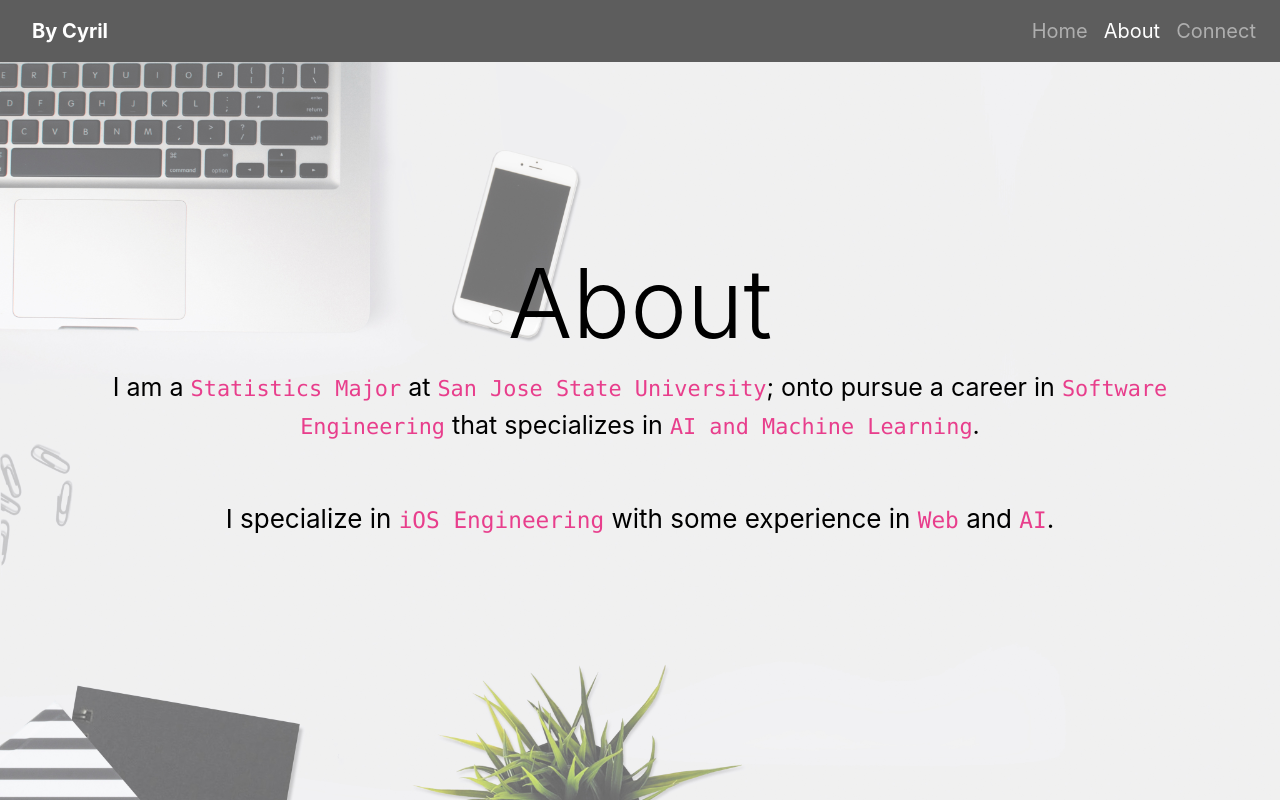
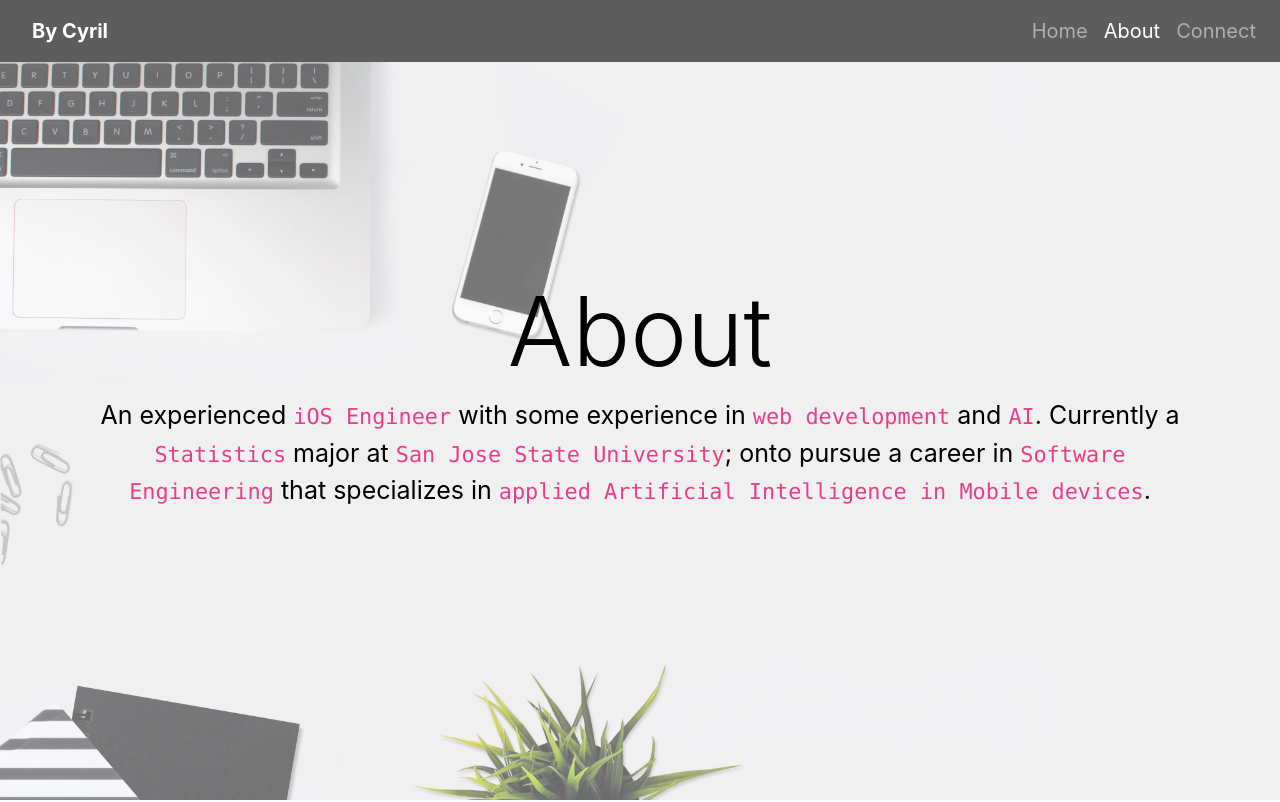
Before and after one commit to ByCyril/ByCyril, a React (Create React App) app in the folder public/: page /about in a window 1280 px wide. Shown: the top 802 px of the page. Built offline with nearby package versions, Linux system fonts and the light colour scheme.

Commit message:
updated about

```diff
--- a/public/public/index.html
+++ b/public/public/index.html
@@ -10,20 +10,9 @@
       content="width=device-width, initial-scale=1, shrink-to-fit=no"
     />
     <meta name="theme-color" content="#e83e8c" />
-    <!--
-      manifest.json provides metadata used when your web app is added to the
-      homescreen on Android. See https://developers.google.com/web/fundamentals/web-app-manifest/
-    -->
+
     <link rel="manifest" href="%PUBLIC_URL%/manifest.json" />
-    <!--
-      Notice the use of %PUBLIC_URL% in the tags above.
-      It will be replaced with the URL of the `public` folder during the build.
-      Only files inside the `public` folder can be referenced from the HTML.
 
-      Unlike "/favicon.ico" or "favicon.ico", "%PUBLIC_URL%/favicon.ico" will
-      work correctly both with client-side routing and a non-root public URL.
-      Learn how to configure a non-root public URL by running `npm run build`.
-    -->
     <title>By Cyril</title>
   </head>
 
@@ -41,21 +30,5 @@
     <noscript>You need to enable JavaScript to run this app.</noscript>
 
     <div id="root"></div>
-    <!--
-      This HTML file is a template.
-      If you open it directly in the browser, you will see an empty page.
-
-      You can add webfonts, meta tags, or analytics to this file.
-      The build step will place the bundled scripts into the <body> tag.
-
-      To begin the development, run `npm start` or `yarn start`.
-      To create a production bundle, use `npm run build` or `yarn build`.
-    -->
   </body>
-
-  <script>
-    $(window).scroll(function() {
-      $(".test").css("opacity", 1 - $(window).scrollTop() / 250);
-    });
-  </script>
 </html>
--- a/public/src/App.css
+++ b/public/src/App.css
@@ -22,7 +22,5 @@
 }
 
 .App-link {
-  /* color: #61dafb; */
-
   color: red;
 }
--- a/public/src/ProjectsData.js
+++ b/public/src/ProjectsData.js
@@ -6,7 +6,8 @@ const Projects = [
       "https://itunes.apple.com/us/app/memo-a-better-notes-app/id1447065759?mt=8&fbclid=IwAR2ulbPB5ACmsAruwbUjt_yLph-yNQNCCcoTAAZjWa210meC-uzbqAnMY5E",
     technologies: "Native iOS in Swift",
     releaseDate: "January 2019",
-    img: "memo.jpeg"
+    img: "memo.jpeg",
+    buttonTitle: "View on App Store"
   },
 
   {
@@ -15,7 +16,8 @@ const Projects = [
     link: "https://itunes.apple.com/us/app/geekweather/id1330278107?mt=8",
     technologies: "Native iOS in Swift",
     releaseDate: "January 2018",
-    img: "geekweather.jpeg"
+    img: "geekweather.jpeg",
+    buttonTitle: "View on App Store"
   },
 
   {
@@ -24,7 +26,8 @@ const Projects = [
     link: "https://filestorks.com",
     technologies: "HTML, CSS, Javascript, and JQuery",
     releaseDate: "October 2017",
-    img: "filestorks.jpeg"
+    img: "filestorks.jpeg",
+    buttonTitle: "View the Site"
   },
   {
     title: "CoreDataBC",
@@ -32,7 +35,8 @@ const Projects = [
     link: "https://github.com/cyrilivargarcia/CoreDataBC",
     technologies: "Swift",
     releaseDate: "September 2018",
-    img: "coredatabc.jpeg"
+    img: "coredatabc.jpeg",
+    buttonTitle: "View on GitHub"
   },
   {
     title: "VisionLive",
@@ -40,7 +44,8 @@ const Projects = [
     link: "https://github.com/cyrilivargarcia/VisionLive",
     technologies: "Native iOS in Swift",
     releaseDate: "July 2018",
-    img: "visionlive.jpeg"
+    img: "visionlive.jpeg",
+    buttonTitle: "View on GitHub"
   },
   {
     title: "TicTacToeAI",
@@ -49,7 +54,8 @@ const Projects = [
     link: "https://github.com/cyrilivargarcia/TicTacToeAI",
     technologies: "Native iOS in Swift",
     releaseDate: "January 2019",
-    img: "tictactoeai.jpeg"
+    img: "tictactoeai.jpeg",
+    buttonTitle: "View on GitHub"
   }
 ];
 
--- a/public/src/comp/About.js
+++ b/public/src/comp/About.js
@@ -13,19 +13,13 @@ class About extends Component {
         <div className="App App-header">
           <h1 className="display-1">About</h1>
           <p style={{ fontSize: "25px" }} className="container">
-            I am a <code>Statistics Major</code> at{" "}
+            An experienced <code>iOS Engineer</code> with some experience in{" "}
+            <code>web development</code> and <code>AI</code>. Currently a{" "}
+            <code>Statistics</code> major at{" "}
             <code>San Jose State University</code>; onto pursue a career in{" "}
             <code>Software Engineering</code> that specializes in{" "}
-            <code>AI and Machine Learning</code>.
+            <code>applied Artificial Intelligence in Mobile devices</code>.
           </p>
-
-          <br />
-          <div className="container">
-            <p>
-              I specialize in <code>iOS Engineering</code> with some experience
-              in <code>Web</code> and <code>AI</code>.
-            </p>
-          </div>
         </div>
 
         <div
--- a/public/src/comp/ProjectCard.js
+++ b/public/src/comp/ProjectCard.js
@@ -33,7 +33,7 @@ class ProjectCard extends Component {
               className="btn btn-primary btn-sm btn-block"
               style={{ backgroundColor: "#e83e8c", borderColor: "#e83e8c" }}
             >
-              View
+              {this.props.proj.buttonTitle}
             </a>
           </div>
         </div>
```
Also changed, not shown: public/src/comp/Projects.js (deleted, +0 -16 lines), public/public/manifest.json, 2 other files (tests, documents, lock files or other folders).
